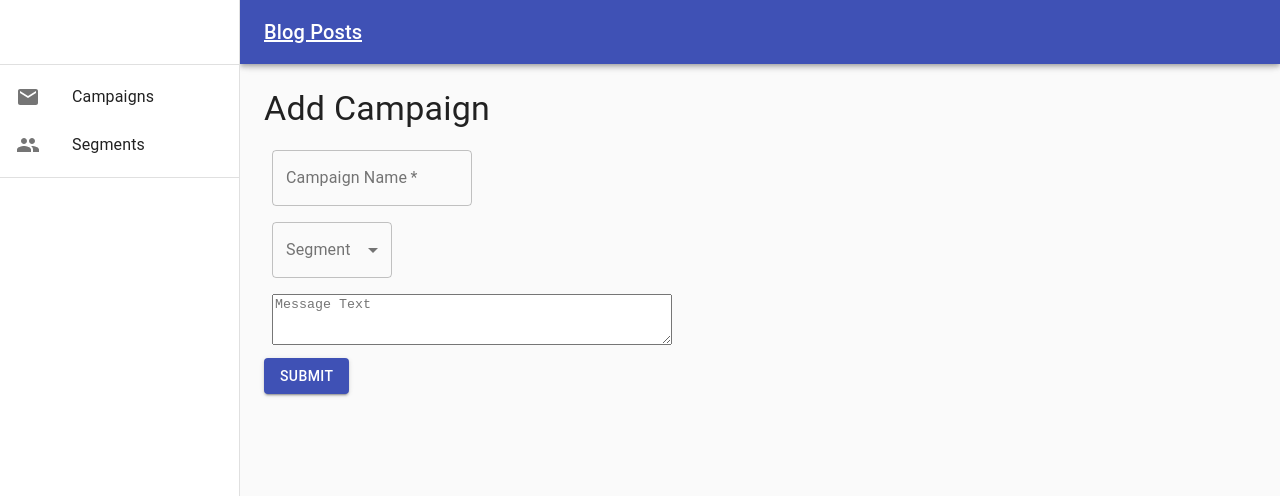
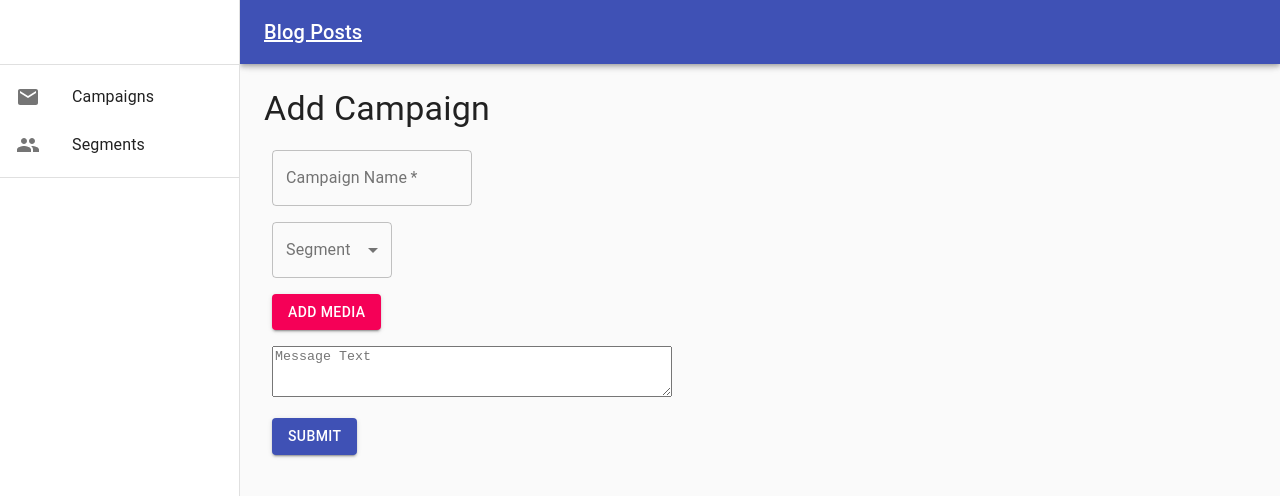
Before and after one commit to coltanium13/pshomework, a React (Create React App) app: page /create-campaign in a window 1280 px wide. Shown: the top 496 px of the page. Built offline with nearby package versions, Linux system fonts and the light colour scheme.

Commit message:
Added media select
Added media select button to campaign

```diff
--- a/src/components/campaigns/CreateCampaignForm.js
+++ b/src/components/campaigns/CreateCampaignForm.js
@@ -5,12 +5,12 @@ import TextField from "@material-ui/core/TextField";
 import { makeStyles } from "@material-ui/core/styles";
 import TextareaAutosize from "@material-ui/core/TextareaAutosize";
 import Typography from "@material-ui/core/Typography";
-import { Button, Divider } from "@material-ui/core"
-import InputLabel from '@material-ui/core/InputLabel';
-import MenuItem from '@material-ui/core/MenuItem';
-import FormHelperText from '@material-ui/core/FormHelperText';
-import FormControl from '@material-ui/core/FormControl';
-import Select from '@material-ui/core/Select';
+import { Button, Divider } from "@material-ui/core";
+import InputLabel from "@material-ui/core/InputLabel";
+import MenuItem from "@material-ui/core/MenuItem";
+import FormHelperText from "@material-ui/core/FormHelperText";
+import FormControl from "@material-ui/core/FormControl";
+import Select from "@material-ui/core/Select";
 import uuid from "uuid";
 
 const useStyles = makeStyles(theme => ({
@@ -26,11 +26,14 @@ const useStyles = makeStyles(theme => ({
   },
   formControl: {
     margin: theme.spacing(1),
-    minWidth: 120,
+    minWidth: 120
   },
   selectEmpty: {
-    marginTop: theme.spacing(2),
+    marginTop: theme.spacing(2)
   },
+  btn: {
+    margin: theme.spacing(1)
+  }
 }));
 
 const CreateCampaignForm = () => {
@@ -66,6 +69,7 @@ const CreateCampaignForm = () => {
       text: newCampaign.text,
       status: "Preview",
       segment_id: newCampaign.segment_id,
+      media: newCampaign.media,
       id: uuid()
     };
 
@@ -97,14 +101,12 @@ const CreateCampaignForm = () => {
         </div>
         <div>
           <FormControl variant="outlined" className={classes.formControl}>
-        <InputLabel ref={inputLabel}>
-          Segment
-        </InputLabel>
+            <InputLabel ref={inputLabel}>Segment</InputLabel>
             <Select
               labelId="segment-select-label"
               id="segment-select"
               name="segment_id"
-          value={newCampaign.segment_id}
+              value={newCampaign.segment_id || ''}
               onChange={onChange}
               labelWidth={labelWidth}
             >
@@ -118,14 +120,41 @@ const CreateCampaignForm = () => {
           </FormControl>
         </div>
         <div>
+          <input
+            accept="image/*"
+            className={classes.input}
+            style={{ display: "none" }}
+            id="raised-button-file"
+            name="media"
+            value={newCampaign.media}
+            multiple
+            type="file"
+            onChange={onChange}
+          />
+          <label htmlFor="raised-button-file">
+            <Button
+              variant="contained"
+              component="span"
+              color="secondary"
+              className={classes.btn}
+            >
+              Add Media
+            </Button>
+          </label>
+        </div>
+        <div>
           <TextareaAutosize
             className={classes.textArea}
+            name="text"
+            value={newCampaign.text}
             aria-label="Message Text"
             rowsMin={3}
             placeholder="Message Text"
+            onChange={onChange}
           />
         </div>
         <Button
+          className={classes.btn}
           variant="contained"
           color="primary"
           type="submit"
```
Lines whose indentation alone changed are shown as unchanged.
